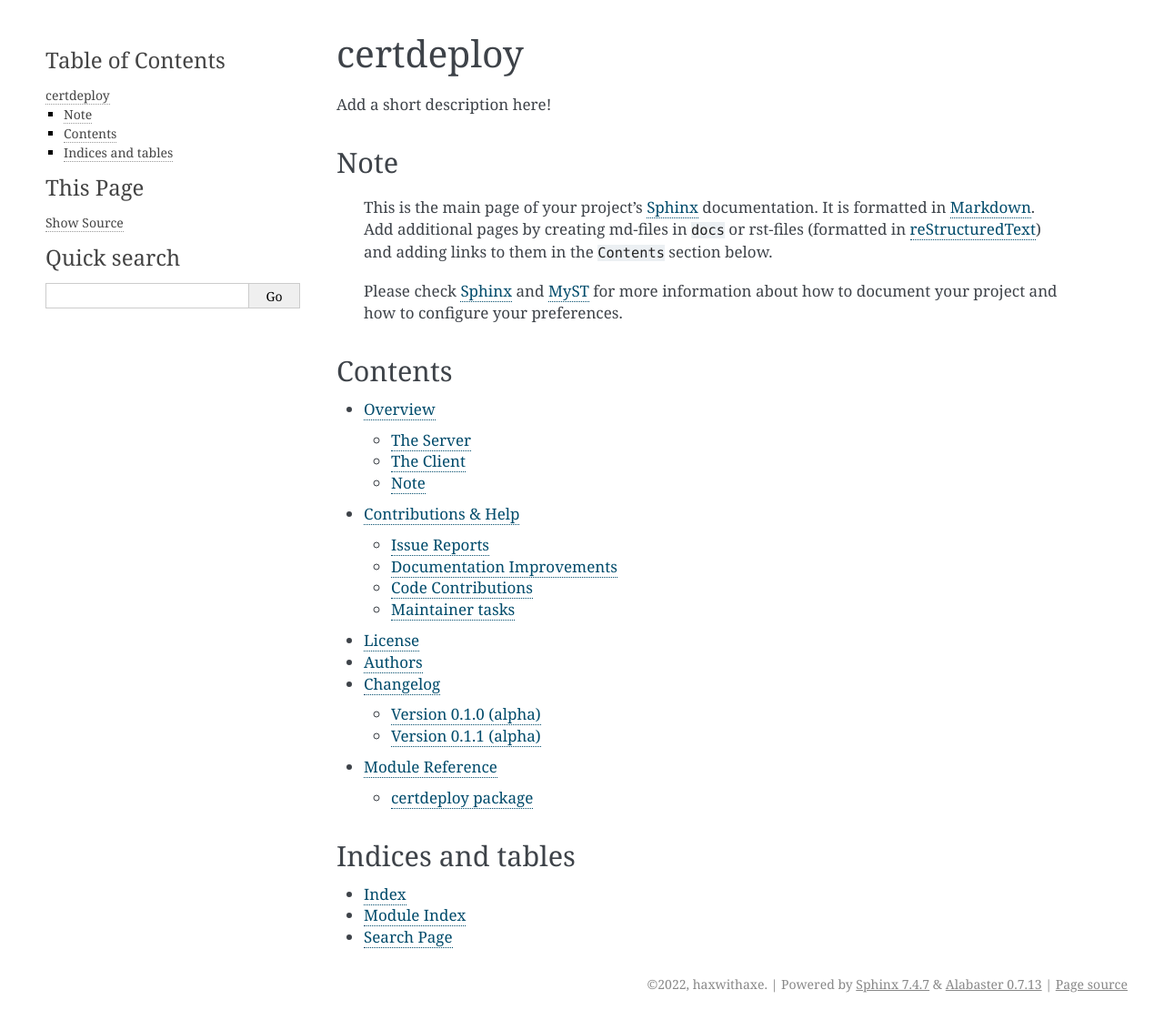
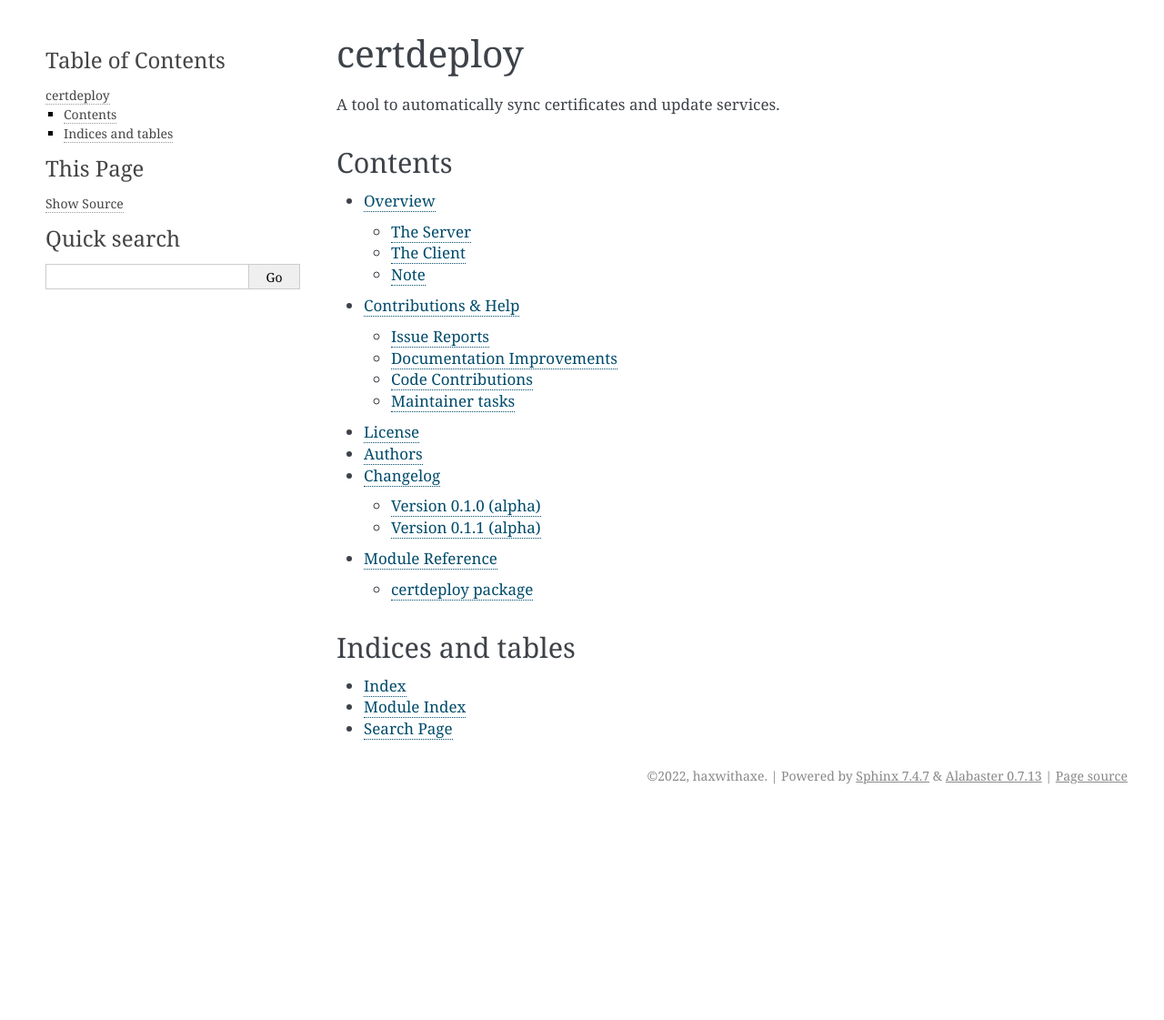
Before and after one commit to haxwithaxe/certdeploy, a Sphinx documentation site: the page built from docs/index.md, in a window 1280 px wide. Shown: the whole page at 91% size. Built offline with Sphinx 7.4.7, drawn with Linux system fonts in a browser that asks for light colours; after the commit the page ends 900 px from its top, so only the background shows below that.

Commit message:
Fixed sphinx index

```diff
--- a/docs/index.md
+++ b/docs/index.md
@@ -1,17 +1,6 @@
 # certdeploy
 
-Add a short description here!
-
-
-## Note
-
-> This is the main page of your project's [Sphinx] documentation. It is
-> formatted in [Markdown]. Add additional pages by creating md-files in
-> `docs` or rst-files (formatted in [reStructuredText]) and adding links to
-> them in the `Contents` section below.
->
-> Please check [Sphinx] and [MyST] for more information
-> about how to document your project and how to configure your preferences.
+A tool to automatically sync certificates and update services.
 
 
 ## Contents
```
